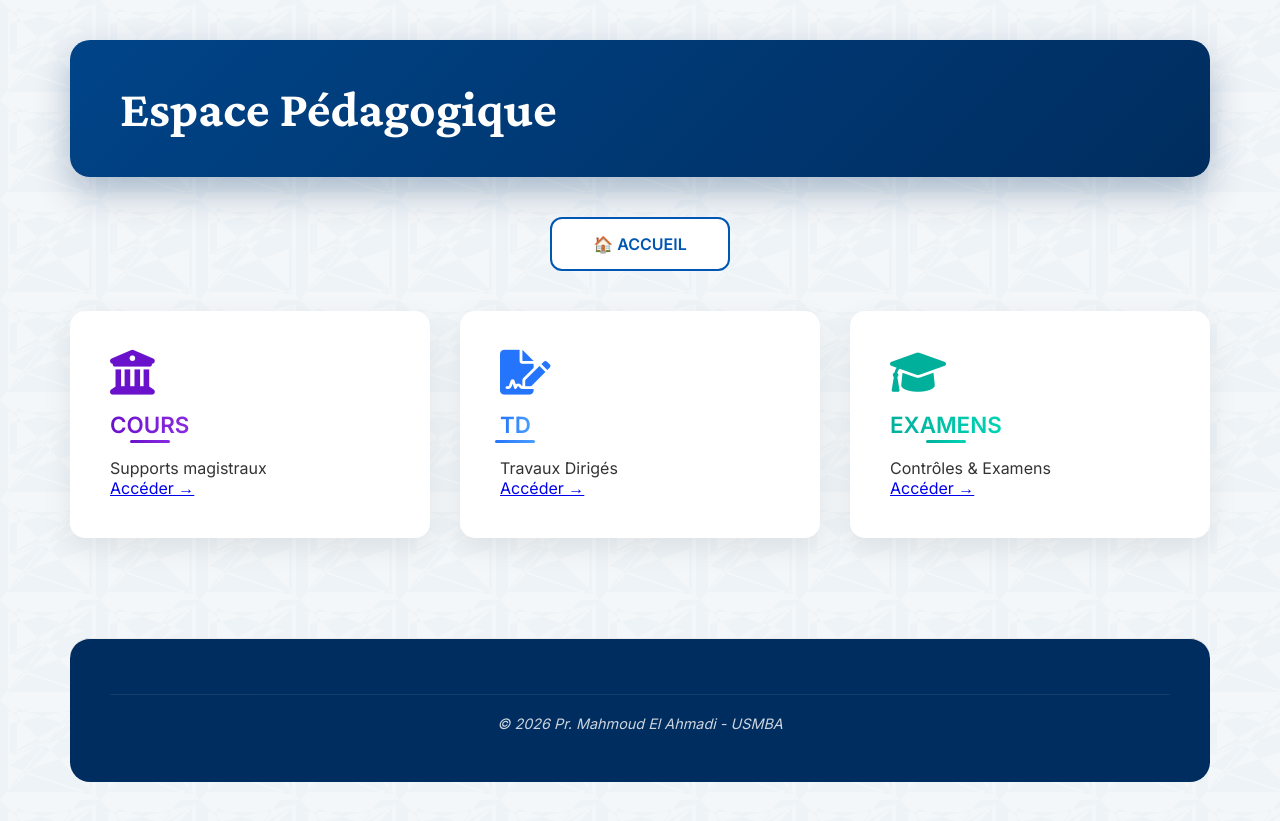
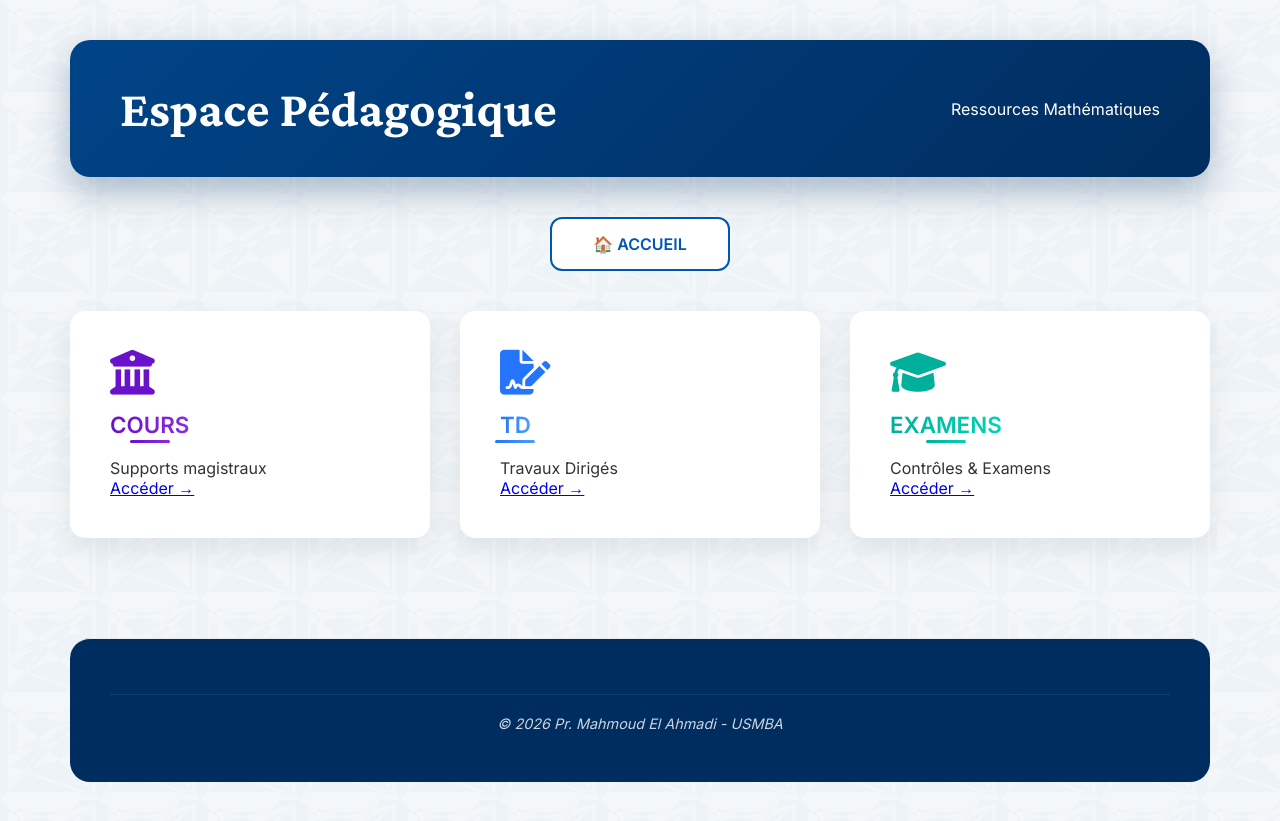
Before and after one commit to mahmoudmath/mahmoudmath.github.io, a Jekyll site: the page pedagogie.html, which Jekyll copies as it is, in a window 1280 px wide. Shown: the top 821 px of the page. Built offline with Jekyll 4.4.1, drawn with Linux system fonts in a browser that asks for light colours.

Commit message:
Update pedagogie.html

```diff
--- a/pedagogie.html
+++ b/pedagogie.html
@@ -51,10 +49,10 @@ height="0" width="0" style="display:none;visibility:hidden"></iframe></noscript>
 <!-- End Google Tag Manager (noscript) -->
 
     <div class="container">
-        <!-- HEADER AJOUTÉ -->
+        <!-- HEADER IDENTIQUE À RECHERCHE -->
         <header class="professor-header" data-aos="fade-down">
             <div class="professor-name">Espace Pédagogique</div>
-            <div style="clear: both;"></div>
+            <div class="professor-title">Ressources Mathématiques</div>
         </header>
 
         <nav class="academic-nav">
```
Also changed, not shown: other parts of pedagogie.html (+0 -2 lines).
